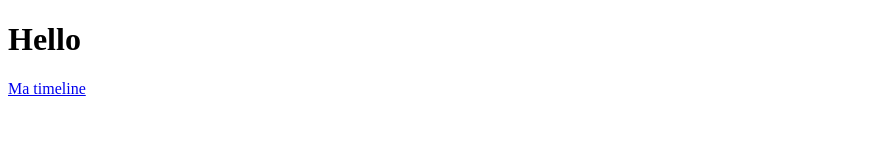
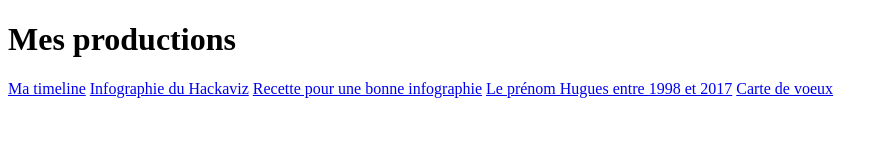
Before and after one commit to HuguesChqt/hugueschqt.github.io, a plain HTML site: page index.html in a window 1280 px wide. Shown: the whole page, without its empty margins (0-888 px from the left). Drawn offline with Linux system fonts and the light colour scheme.

Commit message:
Update index.html

```diff
--- a/index.html
+++ b/index.html
@@ -6,9 +6,11 @@
 </head>
 
      <body>
-	     <h1>Hello</h1>
+	     <h1>Mes productions</h1>
 	     <a href="timeline/index.html">Ma timeline</a>
-
-
+	     <a href="toulousee/index.html">Infographie du Hackaviz</a>
+	     <a href="recette infographie/index.html">Recette pour une bonne infographie</a>
+	     <a href="prenom/index.html">Le prénom Hugues entre 1998 et 2017</a>
+	     <a href="data art noel/index.html">Carte de voeux</a>
 	</body>
 </html>
```
